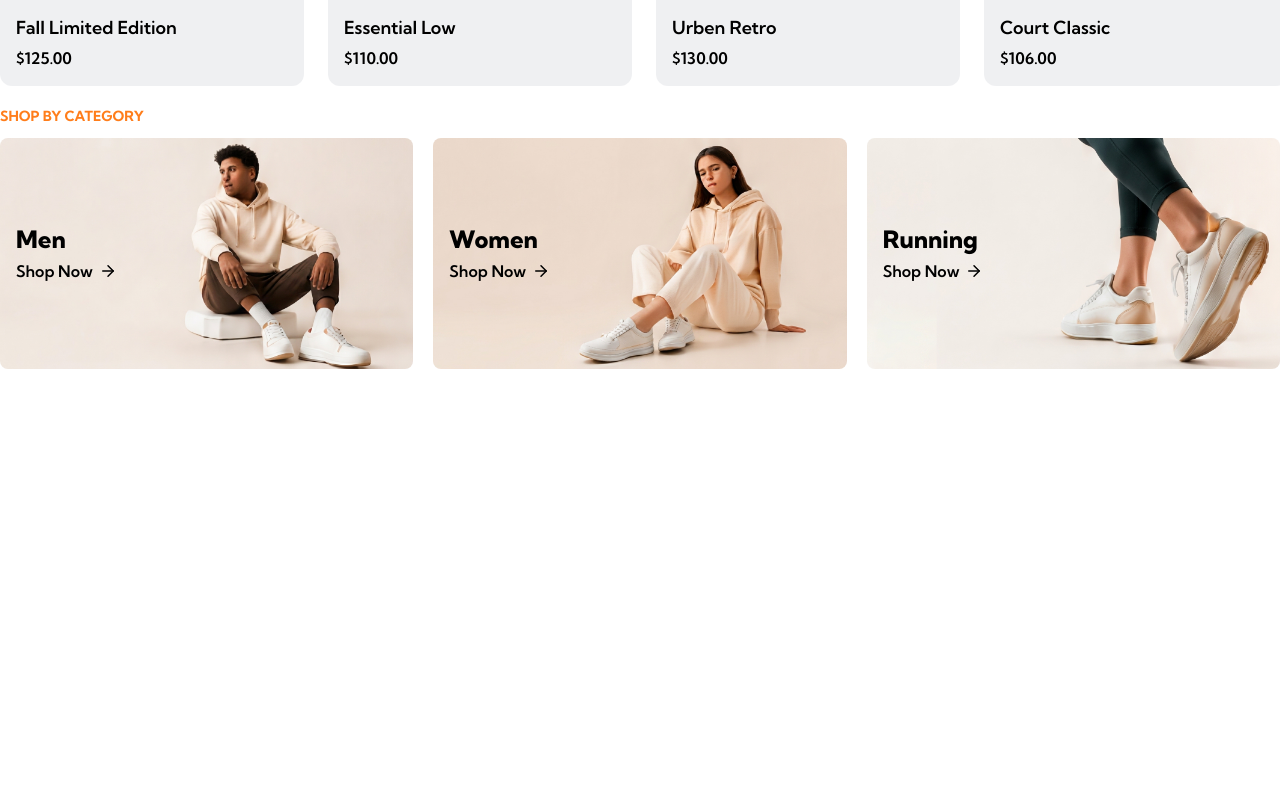
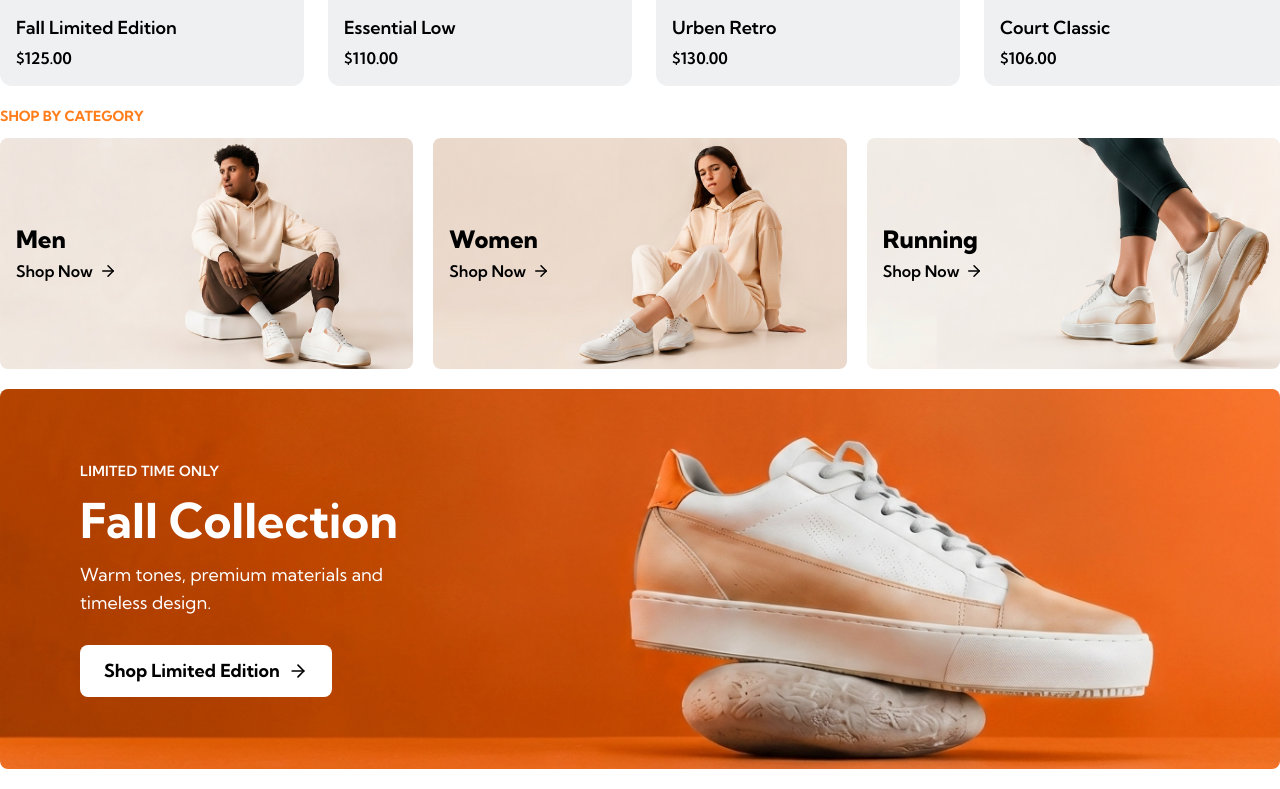
Before and after one commit to nimabed/ecommerce-product-page, a Next.js app: page / in a window 1280 px wide. Shown: the part 1297-2086 px from the top of the page. Before the commit the page ends 1686 px from the top, so only its background shows below. Built offline with nearby package versions, Linux system fonts and the light colour scheme.

Commit message:
Fall banner ui template added!

```diff
--- a/app/page.tsx
+++ b/app/page.tsx
@@ -3,6 +3,7 @@ import Hero from '@/components/Hero';
 import HowItWorks from '@/components/HowItWorks';
 import NewArrivals from '@/components/NewArrivals';
 import ShopByCategory from '@/components/ShopByCategory';
+import FallBanner from '@/components/FallBanner';
 
 export default function Home() {
   return (
@@ -12,6 +13,7 @@ export default function Home() {
         <HowItWorks />
         <NewArrivals />
         <ShopByCategory />
+        <FallBanner />
       </Container>
     </>
   );
--- /dev/null
+++ b/components/FallBanner.tsx
@@ -0,0 +1,33 @@
+import Image from 'next/image';
+import Link from 'next/link';
+import { ArrowRight } from 'lucide-react';
+
+export default function FallBanner() {
+  return (
+    <div className="group relative w-full h-110 rounded-lg overflow-hidden my-5 md:h-95">
+      <Image
+        className="size-full object-cover object-bottom md:hidden"
+        src="/image-fall-banner-mobile.jpeg"
+        alt="Fall banner image"
+        width={450}
+        height={250}
+      />
+      <Image
+        className="hidden size-full object-cover md:block"
+        src="/image-fall-banner-desktop.jpeg"
+        alt="Fall banner image"
+        width={1000}
+        height={750}
+      />
+      <div className="absolute w-full max-w-[65%] flex flex-col items-start top-5 left-5 gap-2 text-white md:max-w-[25%] md:gap-4 md:left-20 md:top-1/2 md:-translate-y-1/2">
+        <h4 className="font-semibold uppercase text-xs md:text-sm md:tracking-wide">Limited time only</h4>
+        <p className="font-bold text-3xl md:text-5xl">Fall Collection</p>
+        <span className="md:text-lg">Warm tones, premium materials and timeless design.</span>
+        <Link href="#" className="flex items-center justify-center mt-3 gap-2 py-3 px-4.5  font-semibold text-sm bg-white text-black rounded-lg transition group-hover:scale-105 md:text-lg md:font-bold md:px-6">
+          Shop Limited Edition
+          <ArrowRight strokeWidth={2} className="size-4 md:size-5" />
+        </Link>
+      </div>
+    </div>
+  )
+}
```
Also changed, not shown: public/image-fall-banner-desktop.jpeg (added), public/image-fall-banner-mobile.jpeg (added).
